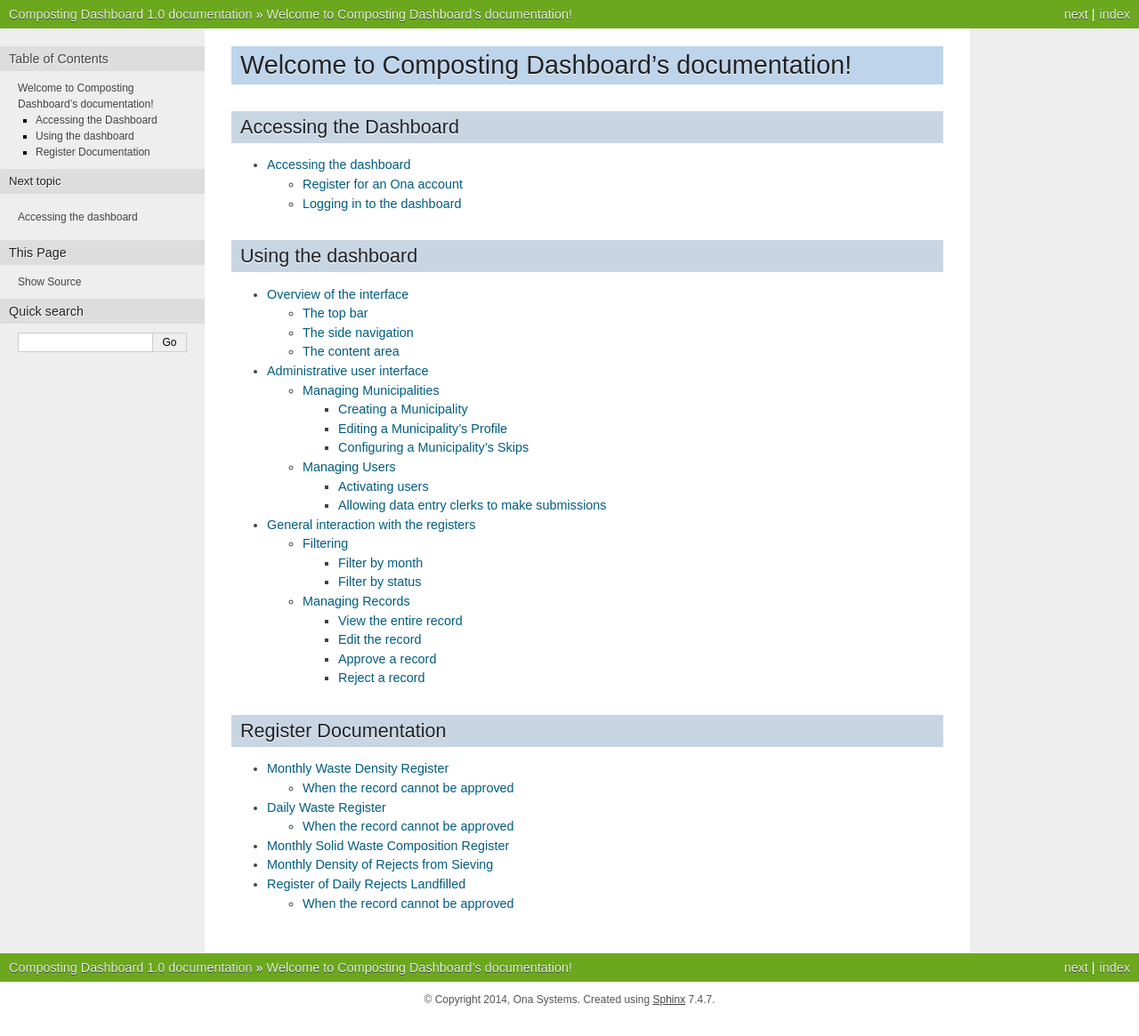
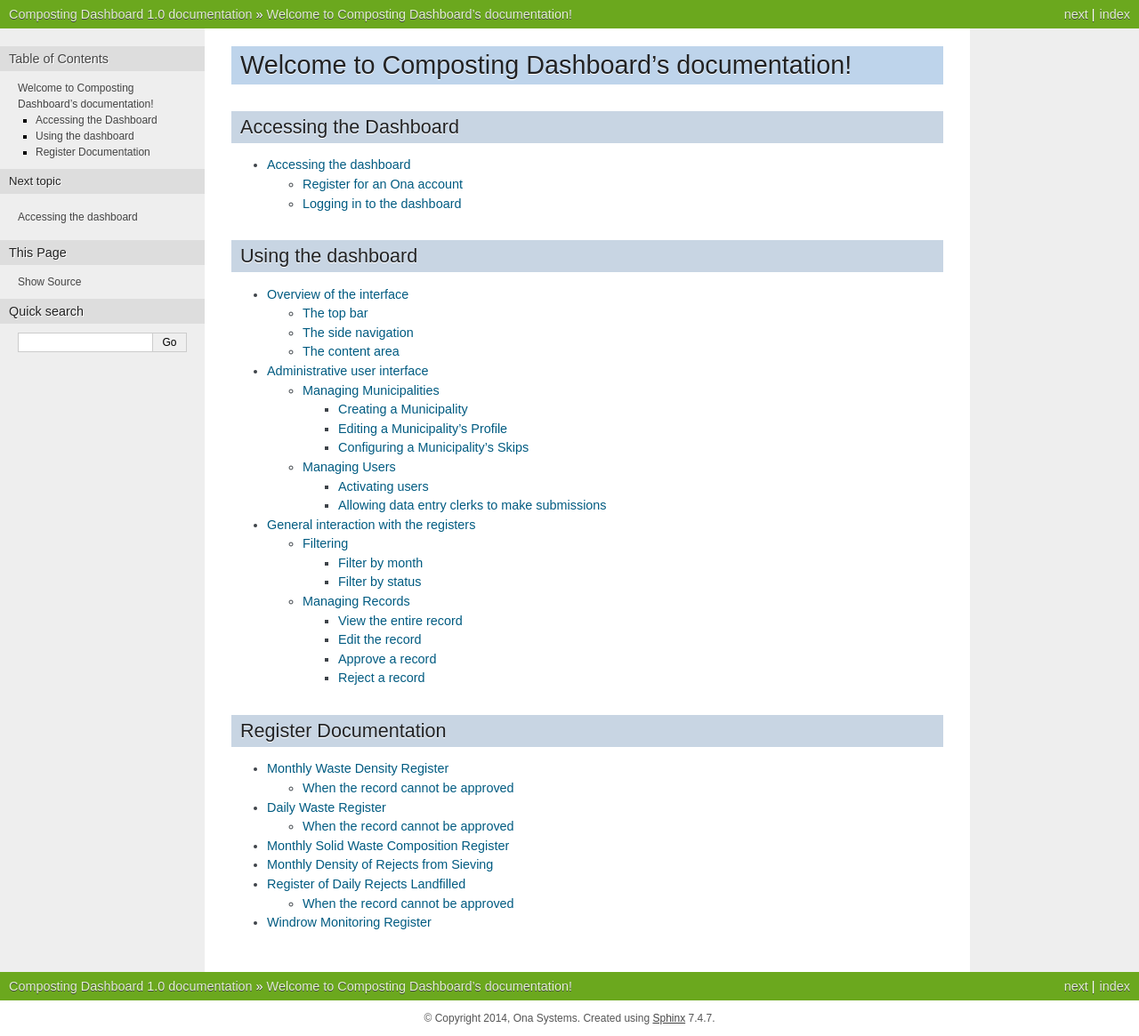
Before and after one commit to onaio/wb-composting, a Sphinx documentation site: the page built from docs/index.rst, in a window 1280 px wide. Shown: the whole page at 89% size. Built offline with Sphinx 7.4.7, drawn with Linux system fonts in a browser that asks for light colours; before the commit the page ends 1144 px from its top, so only the background shows below that.

Commit message:
LW: windrow monitoring on index

```diff
--- a/docs/index.rst
+++ b/docs/index.rst
@@ -39,3 +39,4 @@
    monthly_solid_waste_composition_register.rst
    monthly_density_of_rejects_from_sieving.rst
    register_of_daily_rejects_landfilled.rst
+   windrow_monitoring_register.rst
```
